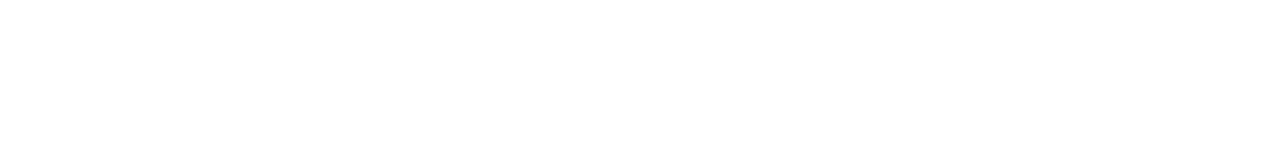
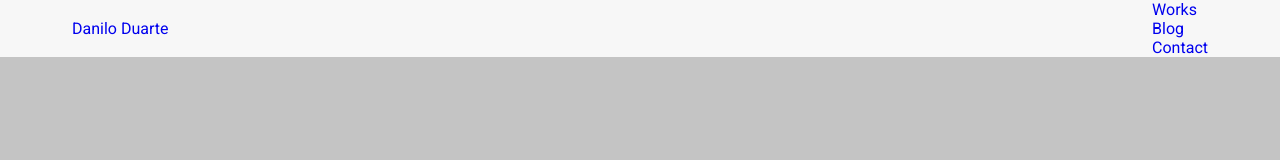
Before and after one commit to danilojduarte/FrontEndReact, a plain HTML site: page Aua-ProjetoPratico/index.html in a window 1280 px wide. Drawn offline with Linux system fonts and the light colour scheme.

Commit message:
Ajustando navbar

```diff
--- /dev/null
+++ b/Aua-ProjetoPratico/css/style.css
@@ -0,0 +1,32 @@
+* {
+  margin: 0;
+  padding: 0;
+  box-sizing: border-box;
+  text-decoration: none;
+  list-style: none;
+}
+
+body,
+button,
+input,
+select,
+textarea {
+  font-family: "Roboto", sans-serif;
+}
+
+body {
+  background-color: #bcbcbcdf;
+}
+header {
+  background-color: #f7f7f7;
+}
+header #navbar {
+  display: flex;
+  justify-content: space-between;
+  align-items: center;
+
+  max-width: 1200px;
+  margin: 0 auto;
+  padding: 0 2rem;
+
+}
--- a/Aua-ProjetoPratico/index.html
+++ b/Aua-ProjetoPratico/index.html
@@ -1,22 +1,41 @@
 <!DOCTYPE html>
 <html lang="pt-br">
-<head>
-    <meta charset="UTF-8">
-    <meta name="viewport" content="width=device-width, initial-scale=1.0">
+  <head>
+    <meta charset="UTF-8" />
+    <meta name="viewport" content="width=device-width, initial-scale=1.0" />
+    <!-- Css -->
+    <link rel="stylesheet" href="css/style.css" />
+
+    <!-- Link Google Fonts -->
+    <link rel="preconnect" href="https://fonts.googleapis.com" />
+    <link rel="preconnect" href="https://fonts.gstatic.com" crossorigin />
+    <link
+      href="https://fonts.googleapis.com/css2?family=Roboto:ital,wght@0,100;0,300;0,400;0,500;0,700;0,900;1,100;1,300;1,400;1,500;1,700;1,900&display=swap"
+      rel="stylesheet"
+    />
     <title>Portfólio</title>
-</head>
-<body>
+  </head>
+  <body>
     <header>
+      <nav id="navbar">
+        <a href="#" class="nav-brand">Danilo Duarte</a>
 
+        <ul class="nav-list">
+          <li class="nav-item">
+            <a href="#">Works</a>
+          </li>
+          <li class="nav-item">
+            <a href="#">Blog</a>
+          </li>
+          <li class="nav-item">
+            <a href="#">Contact</a>
+          </li>
+        </ul>
+      </nav>
     </header>
 
-    <main>
+    <main></main>
 
-    </main>
-
-    <footer>
-
-    </footer>
-
-</body>
+    <footer></footer>
+  </body>
 </html>
```
Also changed, not shown: Aua-ProjetoPratico/img/WhatsApp Image 2023-11-25 at 04.06.27.jpeg (added).
